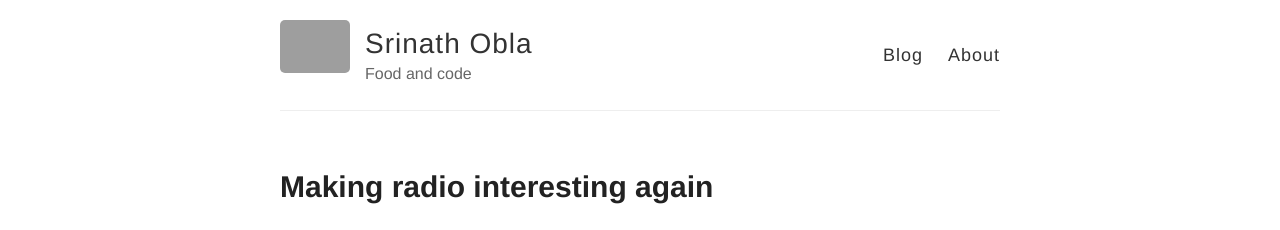
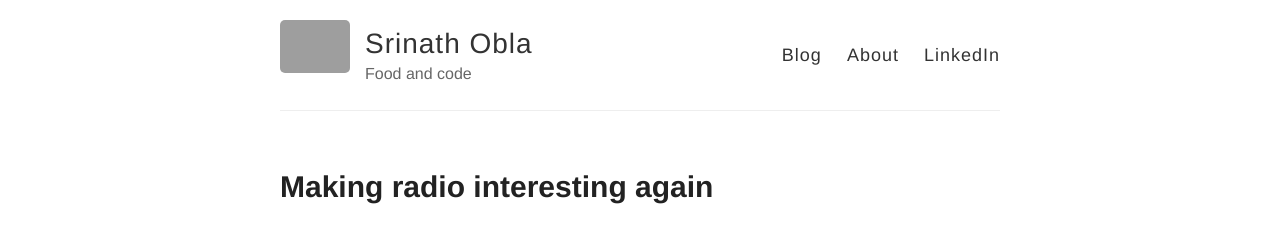
Before and after one commit to srinathos/srinathos.github.io, a Jekyll site: the page built from index.html, in a window 1280 px wide. Shown: the top 230 px of the page. Built offline with Jekyll 4.4.1, drawn with Linux system fonts in a browser that asks for light colours; grey boxes are pictures that could not be loaded.

Commit message:
Testing url addition

```diff
--- a/_layouts/default.html
+++ b/_layouts/default.html
@@ -29,6 +29,7 @@
           <nav>
             <a href="{{ site.baseurl }}/">Blog</a>
             <a href="{{ site.baseurl }}/about">About</a>
+            <a href="http://www.linkedin.com/in/srinathos/">LinkedIn</a>
           </nav>
         </header>
       </div>
```
